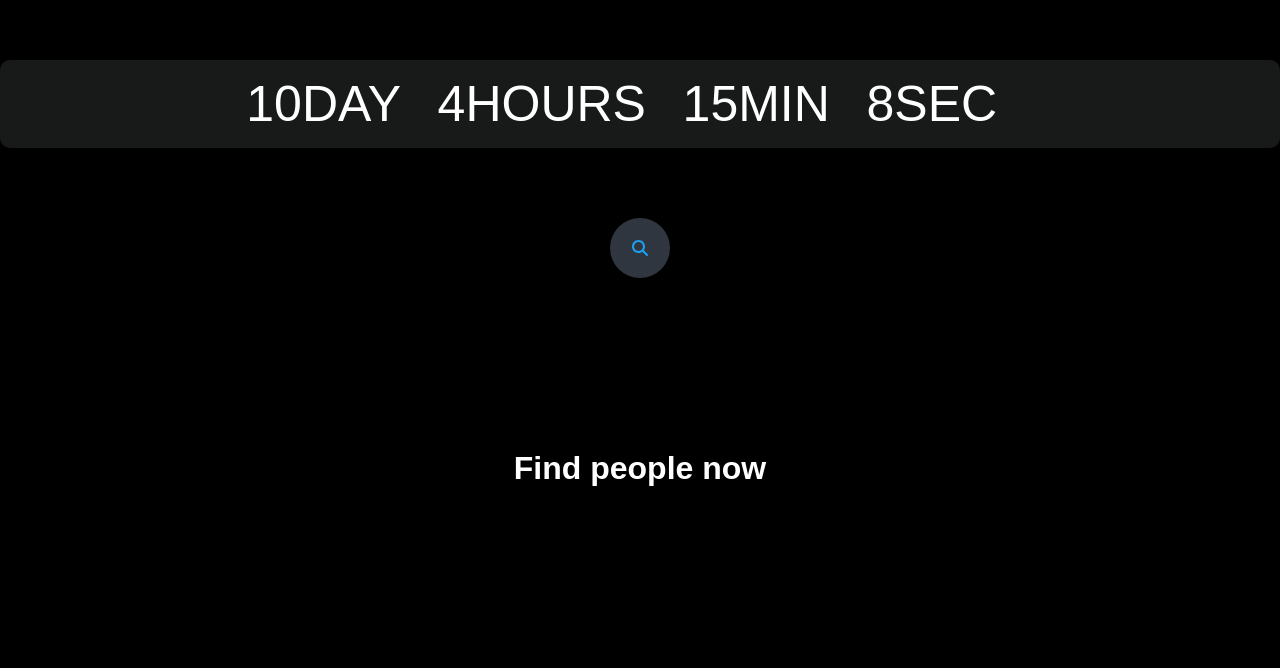
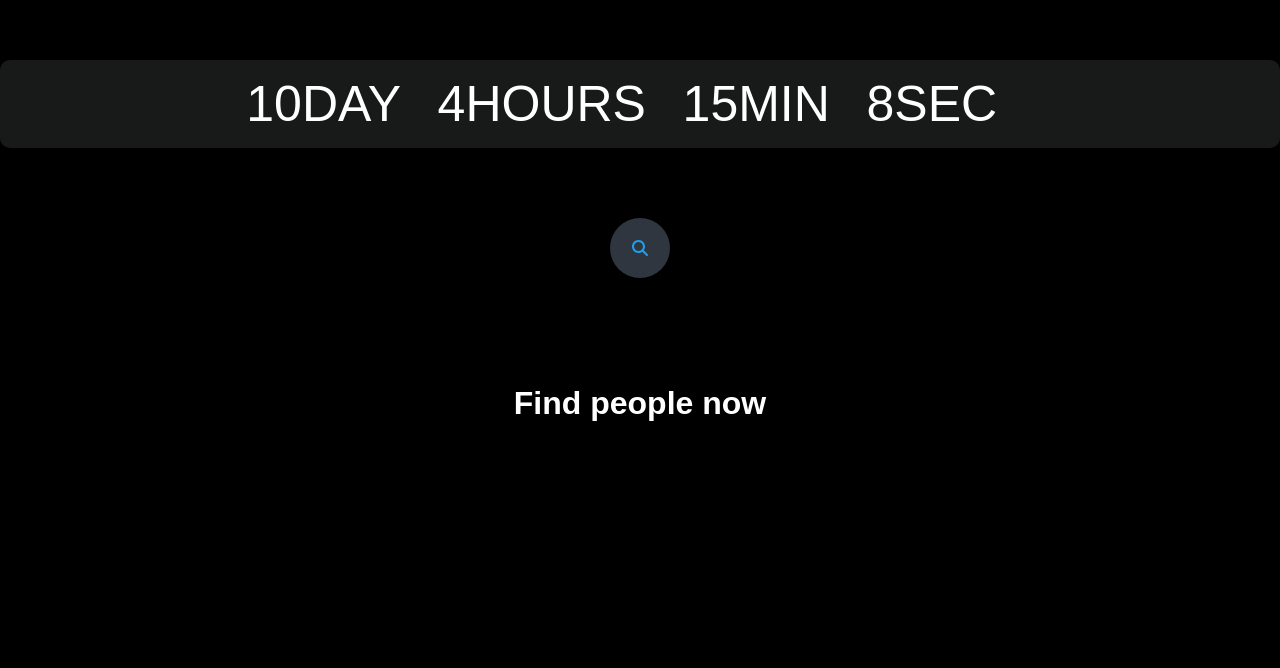
Before and after one commit to testsite1212/BHDconnection, a plain HTML site: page index.html in a window 1280 px wide. Shown: the part 132-800 px from the top of the page. Drawn offline with Linux system fonts and the light colour scheme.

Commit message:
Update style.css

```diff
--- a/style.css
+++ b/style.css
@@ -47,7 +47,7 @@ h1 {
 	font-family: sans-serif;
 	position: relative;text-align: center;
 	color: white;
-	top: 300px;
+	top: 235px;
 	display: block;
 }
 .to > a > i {
```
